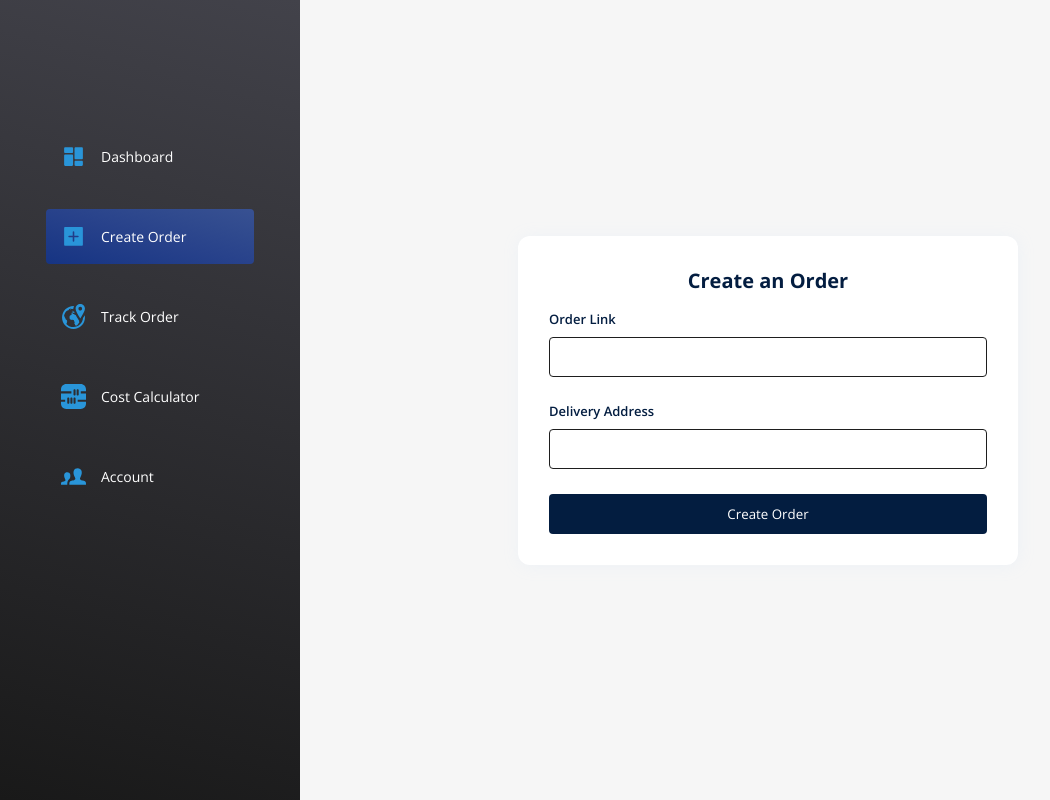
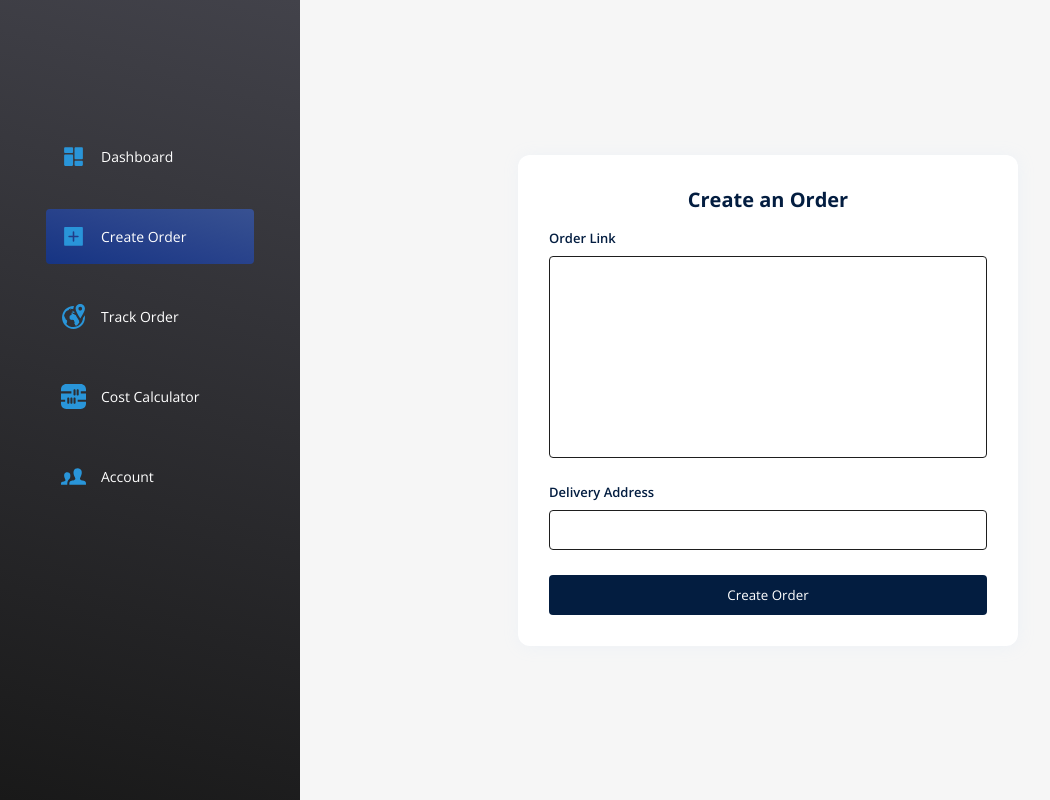
Before and after one commit to rambey-coder/checkit-enterprise, a React (Create React App) app: page /create-order in a window 1280 px wide. Shown: the whole page, without its empty margins (0-1050 px from the left). Built offline with nearby package versions, Linux system fonts and the light colour scheme; sample sign-in values are in the browser's storage.

Commit message:
refactor: changed input to textara

```diff
--- a/src/pages/CreateOrder/CreateOrder.js
+++ b/src/pages/CreateOrder/CreateOrder.js
@@ -35,7 +35,14 @@ const CreateOrder = () => {
               <form onSubmit={handleCreateOrder}>
                 <div>
                   <label htmlFor="link">Order Link</label>
-                  <input type="text" onChange={handleLink} value={orderLink} />
+                  <textarea
+                    name=""
+                    id=""
+                    cols="30"
+                    rows="10"
+                    onChange={handleLink}
+                    value={orderLink}
+                  ></textarea>
                 </div>
                 <div>
                   <label htmlFor="add">Delivery Address</label>
--- a/src/pages/CreateOrder/CreateOrder.module.css
+++ b/src/pages/CreateOrder/CreateOrder.module.css
@@ -45,7 +45,7 @@
   color: #031d40;
 }
 
-.content > form > div > input {
+.content > form > div > input, textarea  {
   padding: 10px 13px;
   border: 1px solid #1e1e1e;
   outline: 0;
@@ -54,9 +54,10 @@
   font-size: 13px;
   border-radius: 4px;
   font-weight: 500;
+  resize: none;
 }
 
-.content > form > div > input:focus {
+.content > form > div > input:focus, textarea:focus {
   border: 1px solid #2995d9;
   transition: 0.4s linear;
 }
```
